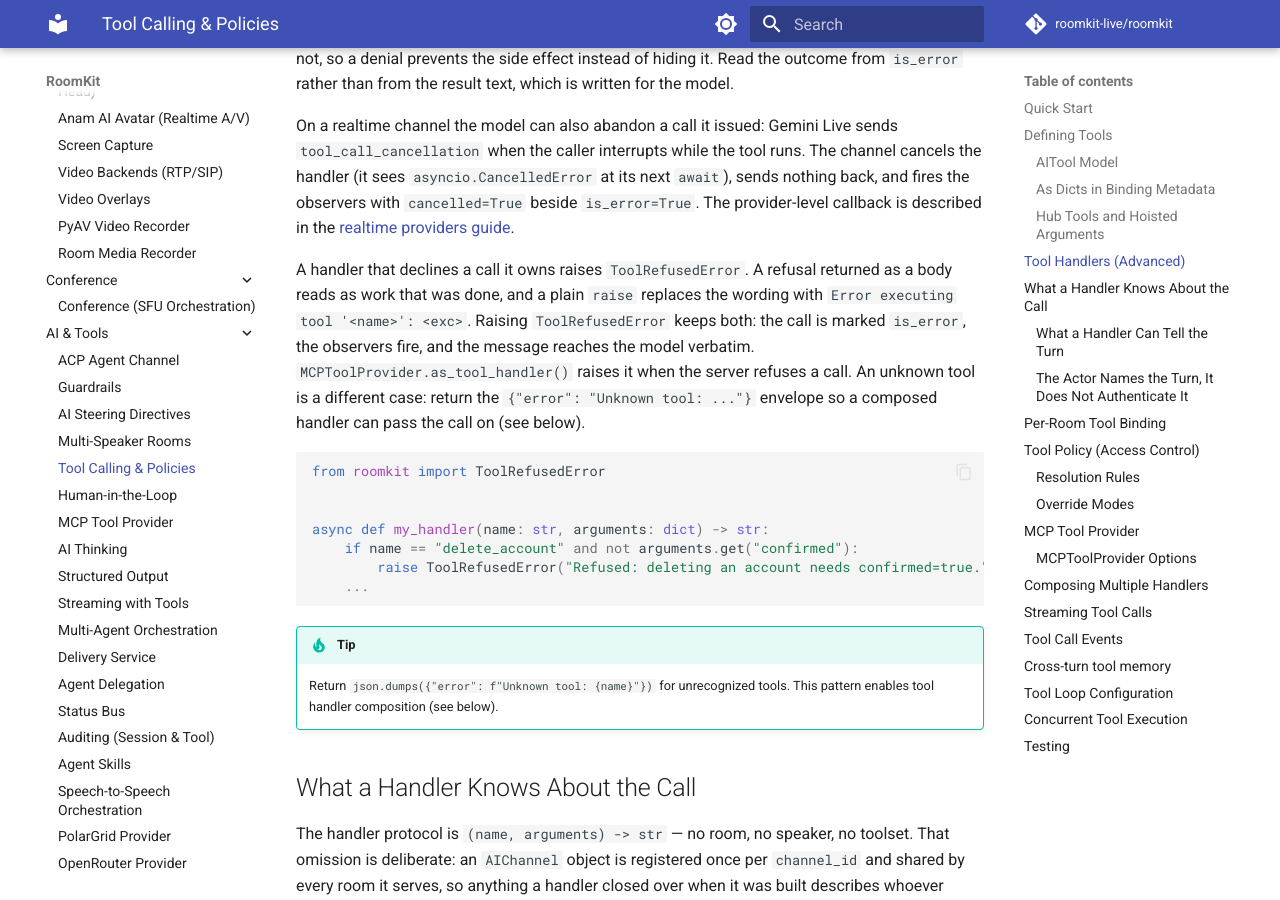
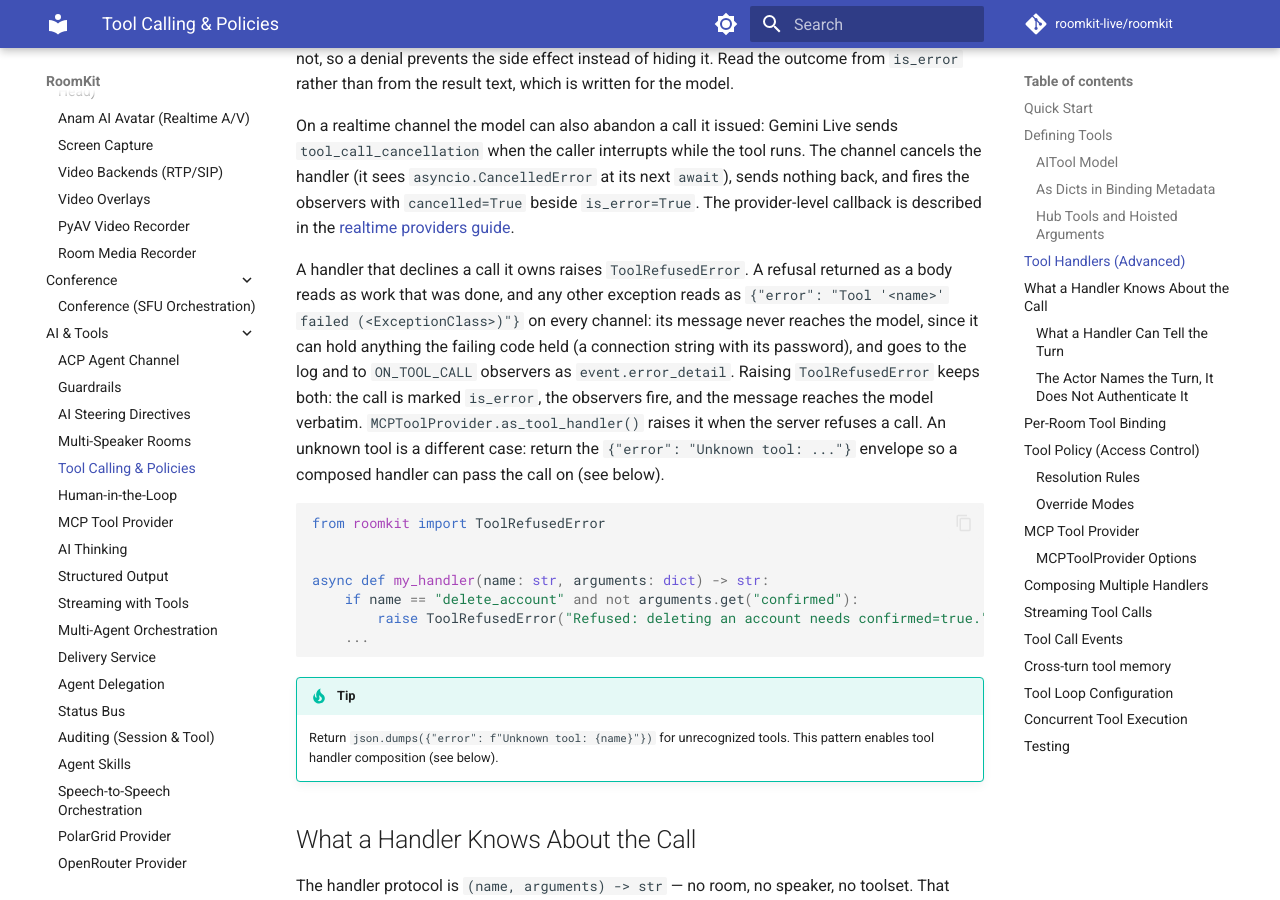
Before and after one commit to roomkit-live/roomkit-docs, an MkDocs documentation site: the page built from docs/guides/tool-calling.md, in a window 1280 px wide and 900 px high, scrolled down 4943 px. Built offline with MkDocs 1.6.1 and Material for MkDocs 9.7.7, drawn with Linux system fonts in a browser that asks for light colours; comment, search, counter and statistics services are not loaded.

Commit message:
docs(tools): a raised tool reads as its failure and class, the message going to observers as error_detail (RMK-295)

```diff
--- a/docs/guides/tool-calling.md
+++ b/docs/guides/tool-calling.md
@@ -226,10 +226,13 @@ beside `is_error=True`. The provider-level callback is described in the
 [realtime providers guide](realtime-voice-providers.md#background-tool-calls).
 
 A handler that declines a call it owns raises `ToolRefusedError`. A refusal
-returned as a body reads as work that was done, and a plain `raise` replaces
-the wording with `Error executing tool '<name>': <exc>`. Raising
-`ToolRefusedError` keeps both: the call is marked `is_error`, the observers
-fire, and the message reaches the model verbatim.
+returned as a body reads as work that was done, and any other exception reads
+as `{"error": "Tool '<name>' failed (<ExceptionClass>)"}` on every channel:
+its message never reaches the model, since it can hold anything the failing
+code held (a connection string with its password), and goes to the log and to
+`ON_TOOL_CALL` observers as `event.error_detail`. Raising `ToolRefusedError`
+keeps both: the call is marked `is_error`, the observers fire, and the message
+reaches the model verbatim.
 `MCPToolProvider.as_tool_handler()` raises it when the server refuses a call.
 An unknown tool is a different case: return the `{"error": "Unknown tool: ..."}`
 envelope so a composed handler can pass the call on (see below).
```
